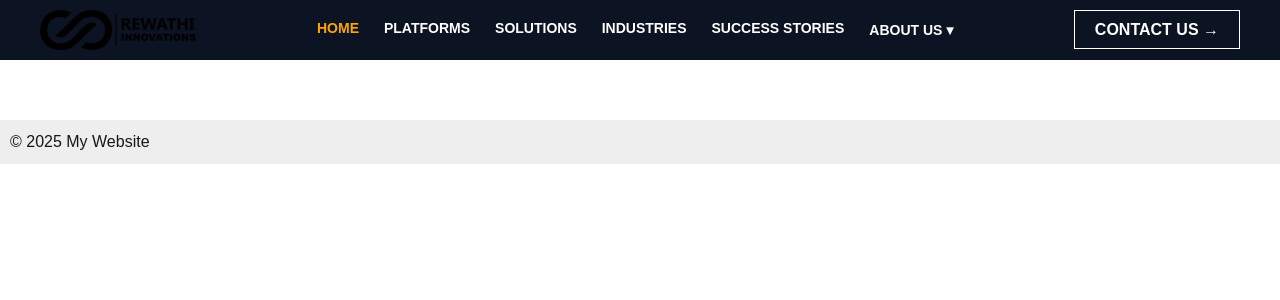
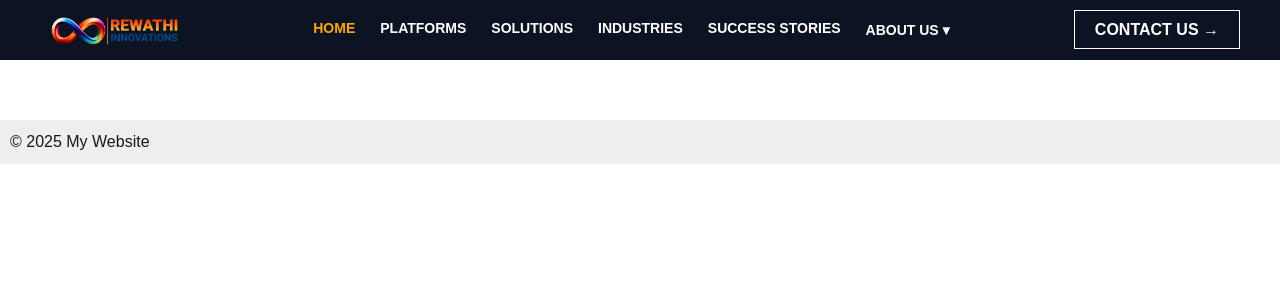
Before and after one commit to sanwarmalkumawatrewathi-spec/rewathi-com, a Next.js app: page / in a window 1280 px wide. Shown: the top 300 px of the page. Built offline with nearby package versions, Linux system fonts and the light colour scheme.

Commit message:
Update header text

```diff
--- a/src/app/components/Header.js
+++ b/src/app/components/Header.js
@@ -7,7 +7,7 @@ export default function Header() {
       <div className="header-container">
         {/* Logo */}
         <div className="logo">
-<img src="/assets/images/logo.webp" alt="Rewathi Innovations" />
+<img src="/assets/images/logo.png" alt="Rewathi Innovations" />
         </div>
 
         {/* Navigation */}
```
Also changed, not shown: public/assets/images/logo.png (added).
